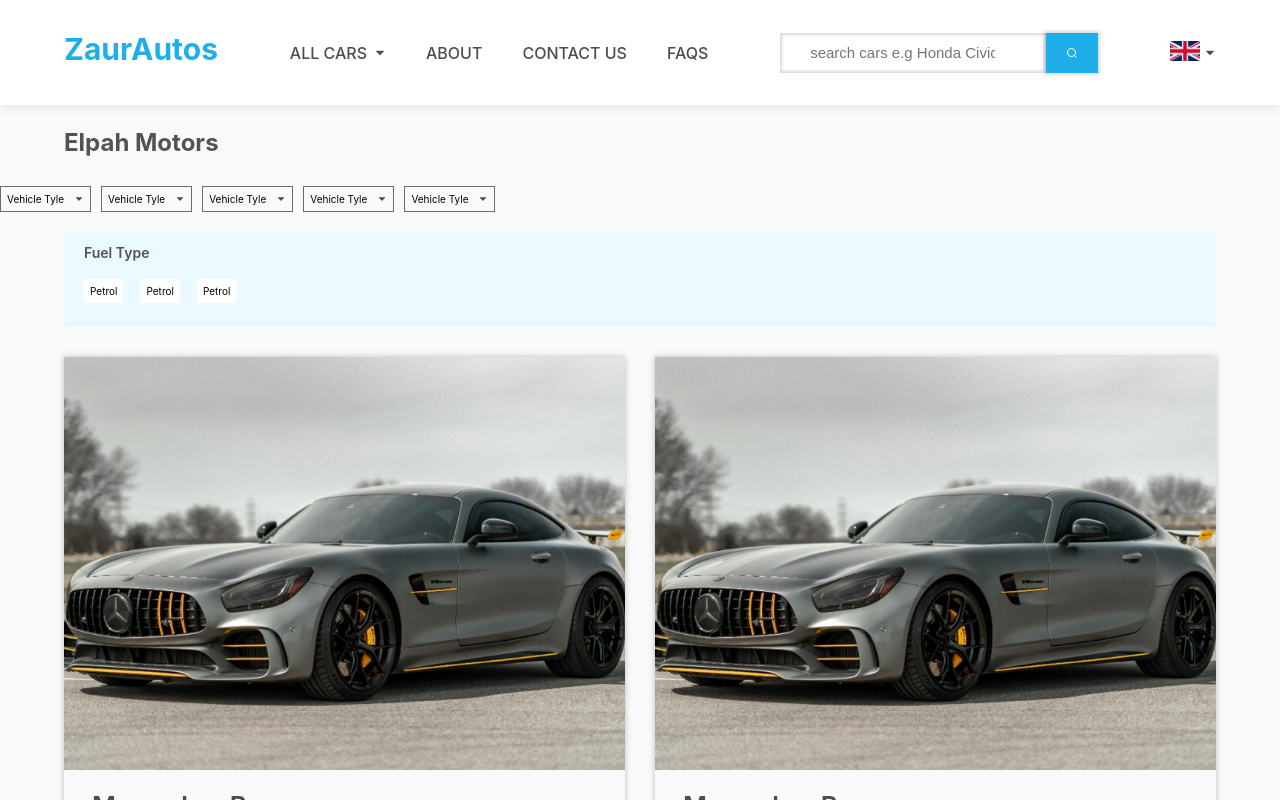
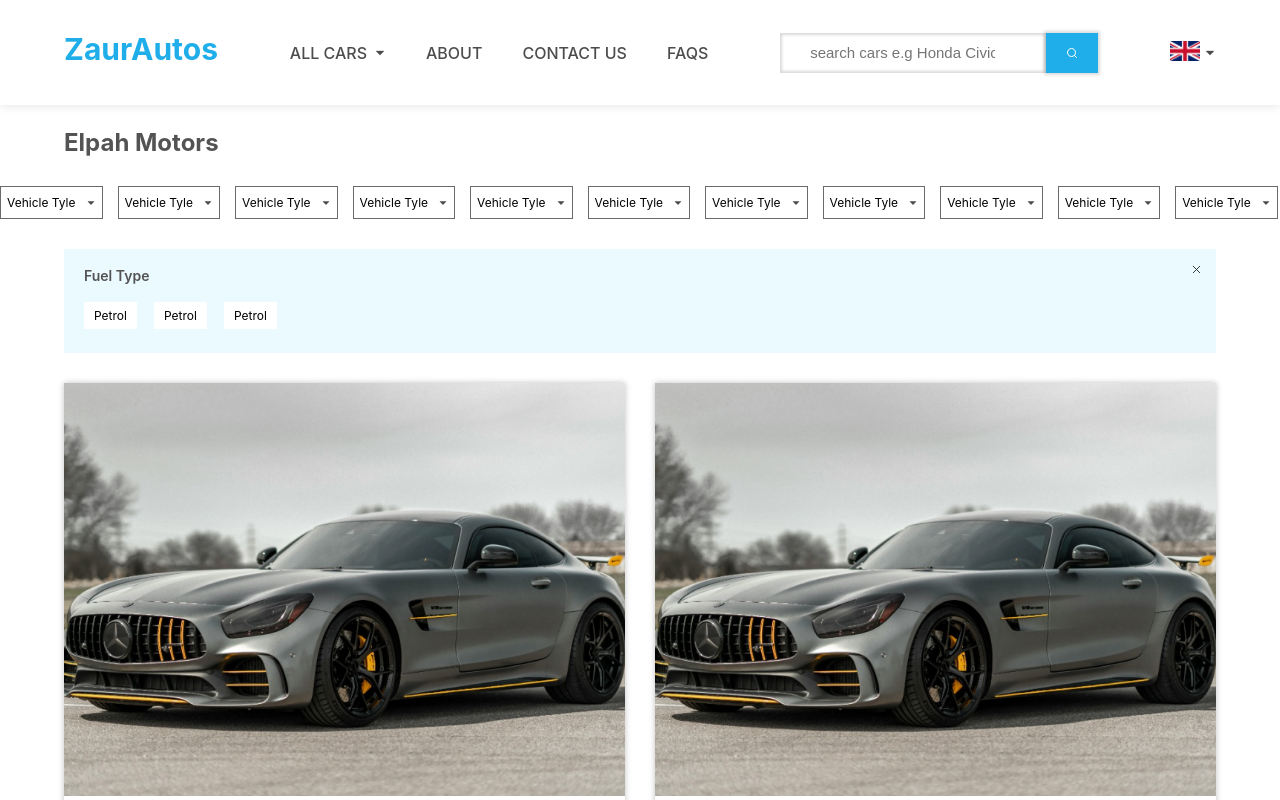
Before and after one commit to elpah/autosnl, a React (Create React App) app in the folder frontend/: page /dealer-page in a window 1280 px wide. Shown: the top 800 px of the page. Built offline with nearby package versions, Linux system fonts and the light colour scheme.

Commit message:
dealer page mobile layout

```diff
--- a/frontend/src/components/filter-item-card/filter-item.module.scss
+++ b/frontend/src/components/filter-item-card/filter-item.module.scss
@@ -13,3 +13,13 @@
     line-height: normal;
   }
 }
+
+@media (min-width: 500px) {
+  .card_container {
+    padding: 8px 6px;
+    border: 0.5px solid #6a6a6a;
+    .card_name {
+      font-size: 12px;
+    }
+  }
+}
--- a/frontend/src/components/select-item-container/SelectItemContainer.tsx
+++ b/frontend/src/components/select-item-container/SelectItemContainer.tsx
@@ -12,6 +12,24 @@ export const SelectItemContainer = () => {
         <Card />
         <Card />
       </div>
+      <div className={styles.close_icon_container}>
+        <svg
+        className={styles.close_icon}
+          xmlns="http://www.w3.org/2000/svg"
+          width="10"
+          height="10"
+          viewBox="0 0 10 10"
+          fill="none"
+        >
+          <path
+            d="M2.81592 7.1846L5.0005 5.00001L7.18508 7.1846M7.18508 2.81543L5.00008 5.00001L2.81592 2.81543"
+            stroke="black"
+            stroke-width="0.5"
+            stroke-linecap="round"
+            stroke-linejoin="round"
+          />
+        </svg>
+      </div>
     </div>
   );
 };
--- a/frontend/src/components/select-item-container/card-items/card.module.scss
+++ b/frontend/src/components/select-item-container/card-items/card.module.scss
@@ -7,3 +7,9 @@
   font-weight: 400;
   line-height: normal;
 }
+@media (min-width: 500px) {
+  .card_container {
+    font-size: 12px;
+    padding: 6px 10px;
+  }
+}
--- a/frontend/src/components/select-item-container/select-item-container.module.scss
+++ b/frontend/src/components/select-item-container/select-item-container.module.scss
@@ -1,7 +1,7 @@
 .select_item_container {
   background: #ebfaff;
-  //   width: 100%;
   padding: 12px 20px 24px;
+  position: relative;
   .card_header {
     color: #535353;
     font-size: 14px;
@@ -15,4 +15,23 @@
     flex-direction: row;
     gap: 17px;
   }
+  .close_icon_container {
+    position: absolute;
+    top: 5px;
+    right: 10px;
+    .close_icon {
+      width: 15px;
+      height: 15px;
+    }
+  }
 }
+@media (min-width: 500px) {
+  .select_item_container {
+    padding-left: 20px;
+    padding-top: 18px;
+    .close_icon_container {
+      top: 12px;
+      right: 12px;
+    }
+  }
+}
--- a/frontend/src/pages/dealerpage/dealer-page-mobile/DealerPageMobile.tsx
+++ b/frontend/src/pages/dealerpage/dealer-page-mobile/DealerPageMobile.tsx
@@ -15,6 +15,15 @@ export const DealerPageMobile: React.FC = () => {
         <FilterItem />
         <FilterItem />
         <FilterItem />
+        <FilterItem />
+        <FilterItem />
+        <FilterItem />
+        <FilterItem />
+        <FilterItem />
+        <FilterItem />
+        <FilterItem />
+        <FilterItem />
+        <FilterItem />
       </div>
       <div className={styles.select_item_container_wrapper}>
         <SelectItemContainer />
@@ -23,7 +32,7 @@ export const DealerPageMobile: React.FC = () => {
         <CarCardContainer />
       </div>
       <div className={styles.address_contaact_container}>
-        <ContactFormMap/>
+        <ContactFormMap />
       </div>
     </div>
   );
--- a/frontend/src/pages/dealerpage/dealer-page-mobile/dealer-page-mobile.module.scss
+++ b/frontend/src/pages/dealerpage/dealer-page-mobile/dealer-page-mobile.module.scss
@@ -7,7 +7,7 @@
 
     margin: auto auto 29px;
     color: #535353;
-    font-size: 24px;
+    font-size: 20px;
     font-weight: 700;
   }
   .filter_items_container {
@@ -37,3 +37,30 @@
     margin-bottom: 64px;
   }
 }
+
+@media (min-width: 500px) {
+  .dealer_page_mobile_container {
+    .dealer_page_header {
+      font-size: 24px;
+    }
+    .filter_items_container {
+      margin-bottom: 30px;
+      gap: 15px;
+    }
+    .select_item_container_wrapper {
+      width: 90%;
+      margin: auto;
+      margin-bottom: 30px;
+    }
+    .car_card_container_wrapper {
+      width: 90%;
+      margin: auto;
+      margin-bottom: 40px;
+    }
+    .address_contaact_container {
+      width: 90%;
+      margin: auto;
+      margin-bottom: 64px;
+    }
+  }
+}
--- a/frontend/src/pages/dealerpage/dealer-page.module.scss
+++ b/frontend/src/pages/dealerpage/dealer-page.module.scss
@@ -1,5 +1,5 @@
 .dealer_page_container {
   width: 100%;
-  background: #f9f9f9;
+  box-shadow: 0 4px 8px rgba(0, 0, 0, 0.2);
   min-height: 100vh;
 }
```
